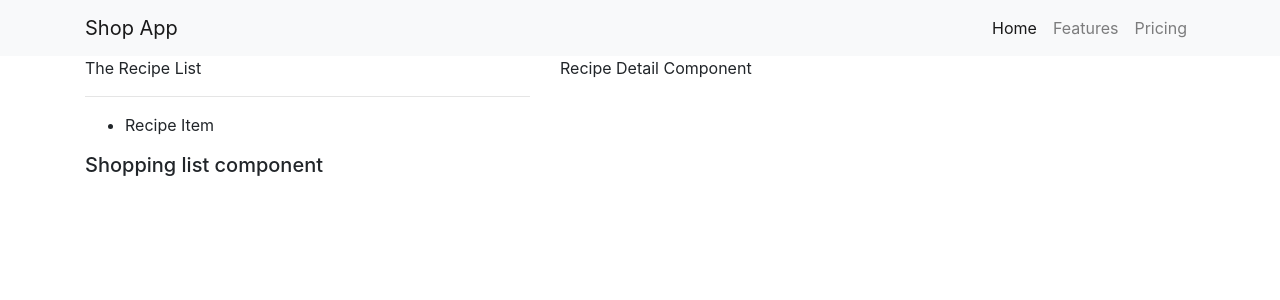
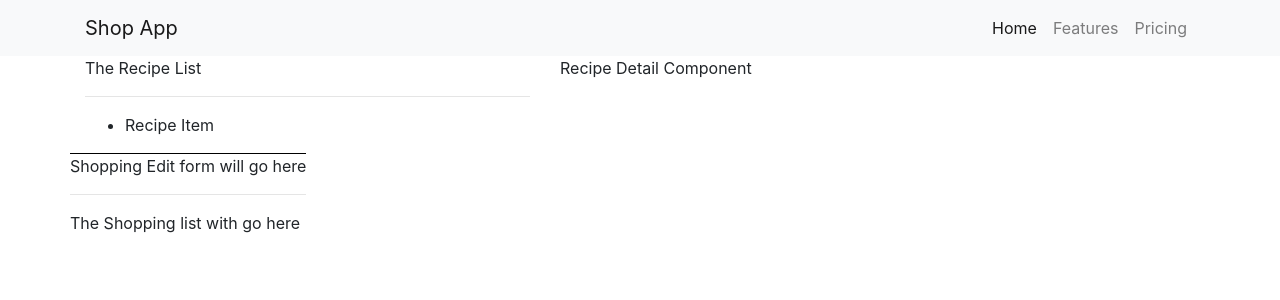
Before and after one commit to Nick-tsoukas/shopping-list-angular-, an Angular app: page / in a window 1280 px wide. Shown: the top 300 px of the page. Built offline with nearby package versions, Linux system fonts and the light colour scheme.

Commit message:
Changing text in edit componenent ...

```diff
--- a/src/app/shopping-list/shopping-edit/shopping-edit.component.html
+++ b/src/app/shopping-list/shopping-edit/shopping-edit.component.html
@@ -1,3 +1 @@
-<p>
-  shopping-edit works!
-</p>
+<p style="border-top: 1px solid black;">Shopping Edit form will go here</p>
--- a/src/app/shopping-list/shopping-list.html
+++ b/src/app/shopping-list/shopping-list.html
@@ -1 +1,7 @@
-<h5>Shopping list component</h5>
+<div class="row">
+    <div class="col-xs-10">
+        <app-shopping-edit></app-shopping-edit>
+        <hr>
+        <p>The Shopping list with go here</p>
+    </div>
+</div>
```
